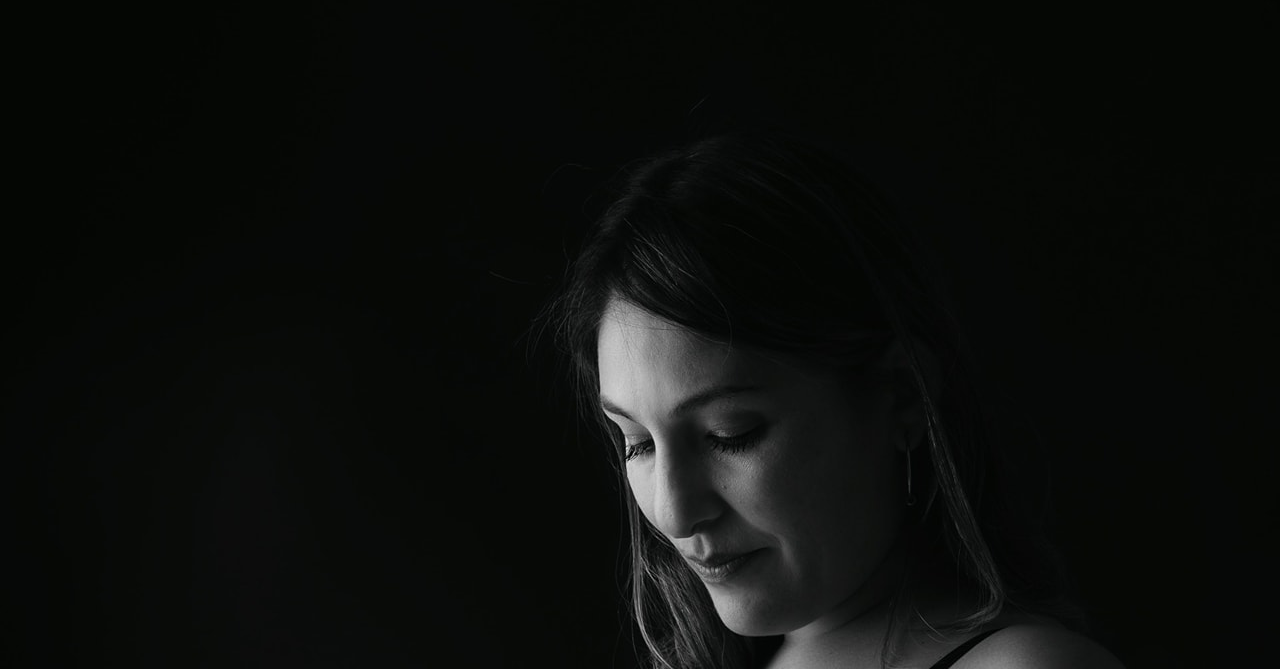
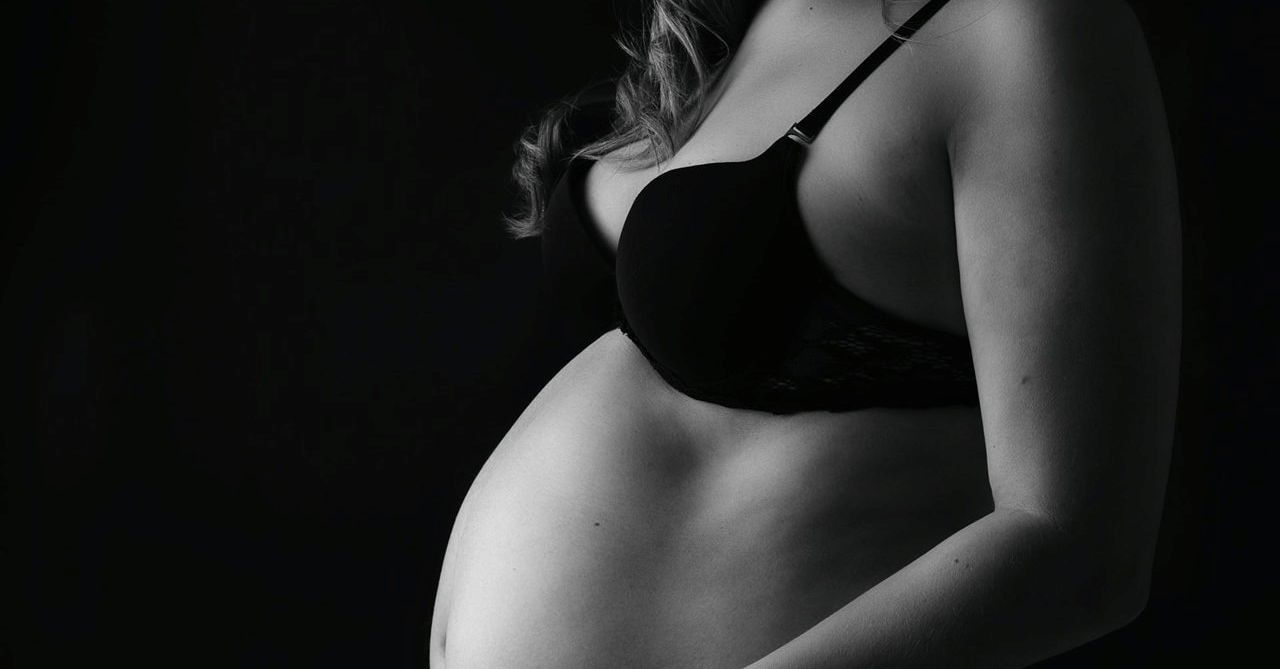
Before and after one commit to ViGonzalez18/Trombofilia-y-Trombosis-Argentina, a website: page practicagit.html in a window 1280 px wide. Shown: the part 131-800 px from the top of the page. Drawn offline with Linux system fonts and the light colour scheme; a web font is replaced by a local one.

Commit message:
Tercer commit

```diff
--- a/practicagit.html
+++ b/practicagit.html
@@ -9,6 +9,6 @@
 </head>
 <body>
     <h1>Foto Muestra</h1>
-    <img src="./imagenes/mujer-jeringa.jpg" alt="">
+    <img src="./imagenes/mujer-jeringa2.jpg" alt="">
 </body>
 </html>
```
